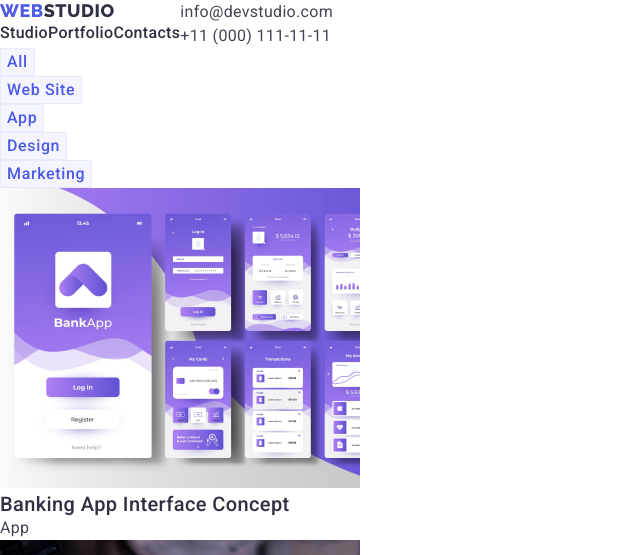
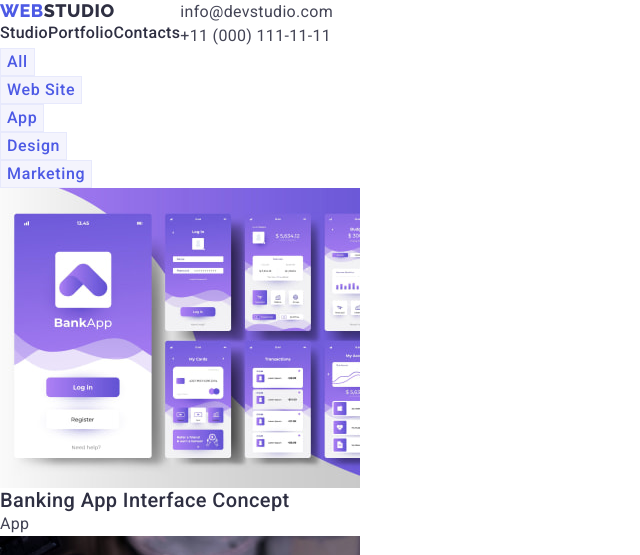
Before and after one commit to LauraH0/goit-markup-hw-03, a plain HTML site: page portfolio.html in a window 1280 px wide. Shown: the top 555 px of the page, 0-640 px from the left. Drawn offline with Linux system fonts and the light colour scheme.

Commit message:
normalize

```diff
--- a/css/styles.css
+++ b/css/styles.css
@@ -40,6 +40,10 @@ ol {
   margin-top: 0;
   margin-bottom: 0;
   padding-left: 0;
+}
+
+img {
+  display: block;
 }
 
 .visually-hidden {
```
Also changed, not shown: index.html (+1 -0 lines).
